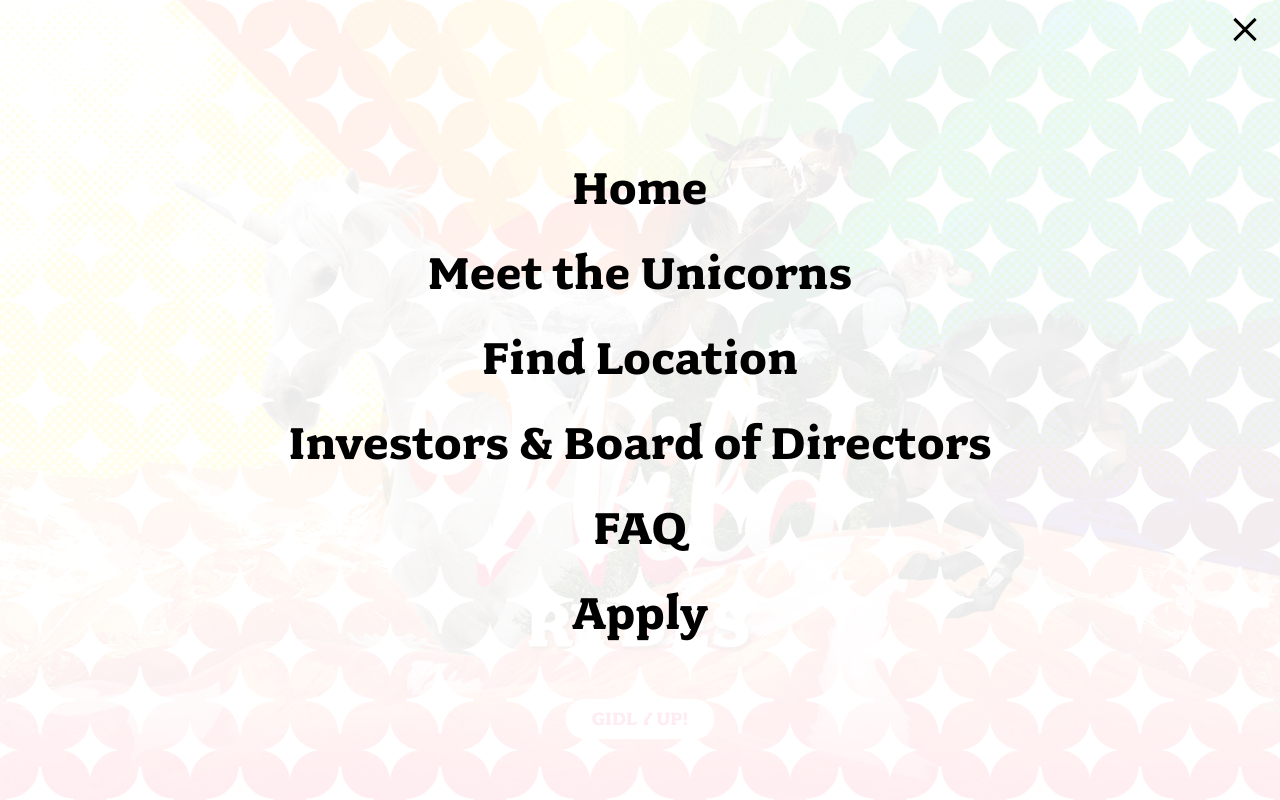
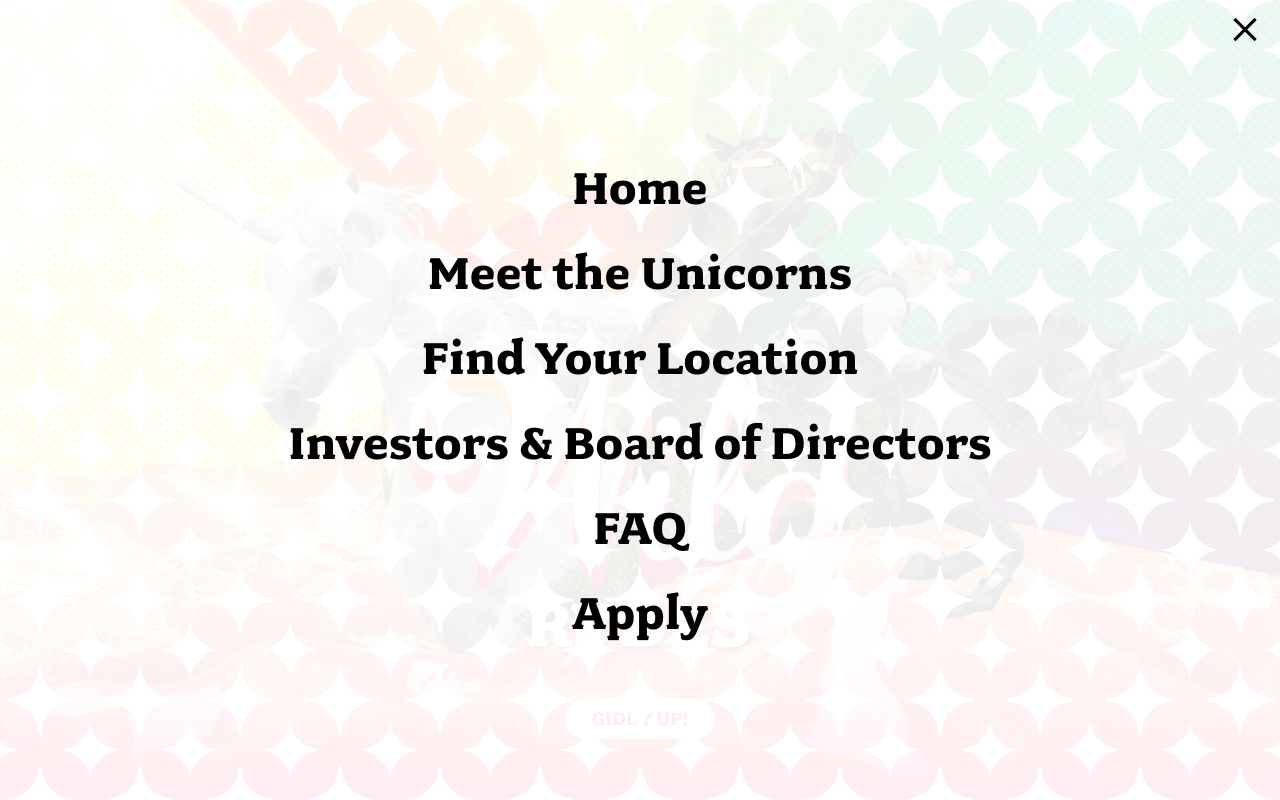
Before and after one commit to bal0155/wildrydes-site, a plain HTML site: page index.html in a window 1280 px wide. Both pictures are taken after a click on the button "Menu". Shown: the top 800 px of the page. Drawn offline with Linux system fonts and the light colour scheme; a script that the page names is missing.

Commit message:
added words

```diff
--- a/index.html
+++ b/index.html
@@ -19,7 +19,7 @@
       <ul>
         <li><a href="index.html">Home</a></li>
         <li><a href="unicorns.html">Meet the Unicorns</a></li>
-	<li><a href="map.html">Find Location </a></li>
+	<li><a href="map.html">Find Your Location </a></li>
         <li><a href="investors.html">Investors &amp; Board of Directors</a></li>
         <li><a href="faq.html">FAQ</a></li>
         <li><a href="apply.html">Apply</a></li>
```
